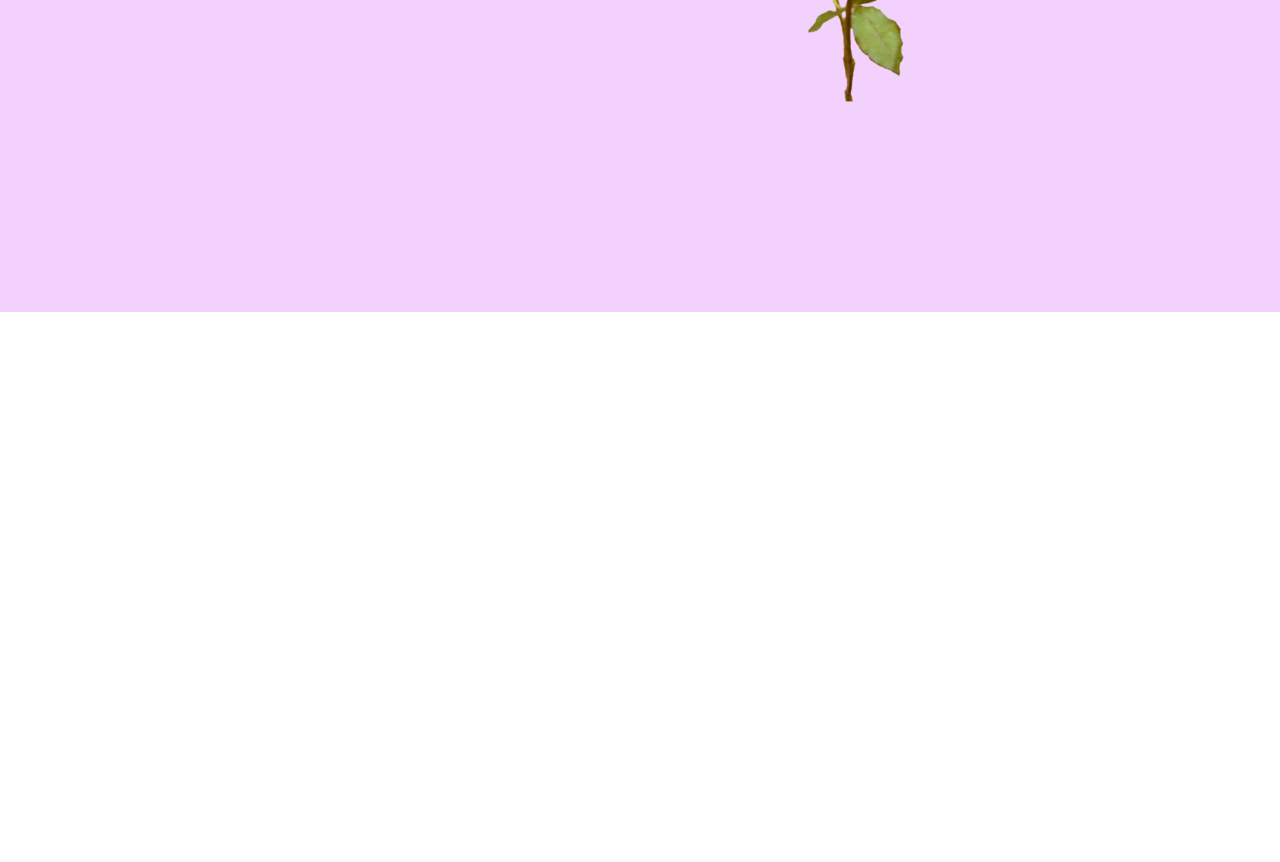
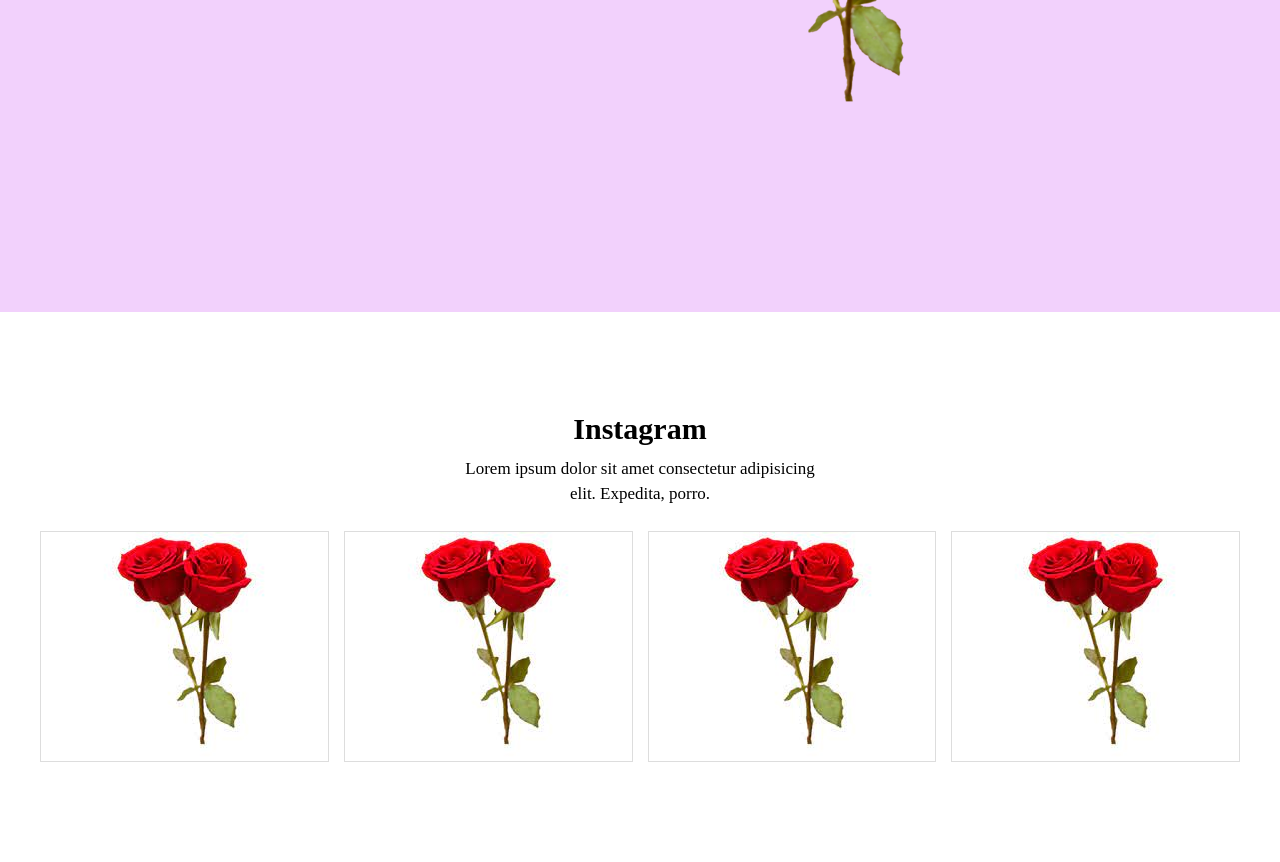
Before and after one commit to mohinranait/first-assignment-programming-hero, a plain HTML site: page index.html in a window 1280 px wide. Shown: the part 488-1350 px from the top of the page. Before the commit the page ends 800 px from the top, so only its background shows below. Drawn offline with Linux system fonts and the light colour scheme.

Commit message:
Instagram section

```diff
--- a/assets/css/style.css
+++ b/assets/css/style.css
@@ -55,3 +55,37 @@ p,h1,h2,h3,h4{
     background-color: rgb(194, 6, 6);
     color: white;
 }
+
+/* Section header */
+.instagram{
+    padding: 100px 0;
+}
+.section-header{
+    width: 45%;
+    margin: 0 auto;
+    margin-bottom: 25px;
+}
+.section-title,.section-text{
+    text-align: center;
+}
+.section-title{
+    font-size: 30px;
+    margin-bottom: 10px;
+}
+.section-text{
+    width: 70%;
+    margin: 0 auto;
+    line-height: 25px;
+    font-size: 17px;
+}
+.instagram-wrap{
+    display: flex;
+    gap: 15px;
+    justify-content: space-between;
+}
+.instagram-item{
+    border: 1px solid #ddd;
+    width: 25%;
+    text-align: center;
+
+}
--- a/index.html
+++ b/index.html
@@ -31,5 +31,41 @@
         </div>
     </header>
 
+    <main>
+        <!-- Instagram section -->
+        <section class="instagram">
+            <div class="container">
+                <div class="section-header">
+                    <h2 class="section-title">Instagram</h2>
+                    <p class="section-text">Lorem ipsum dolor sit amet consectetur adipisicing elit. Expedita, porro.</p>
+                </div>
+                <div class="instagram-wrap">
+                    <div class="instagram-item">
+                        <figure>
+                            <img class="instagram-img" src="./assets/images/1.jpg" alt="">
+                        </figure>
+                    </div>
+                    <div class="instagram-item">
+                        <figure>
+                            <img class="instagram-img" src="./assets/images/1.jpg" alt="">
+                        </figure>
+                    </div>
+                    <div class="instagram-item">
+                        <figure>
+                            <img class="instagram-img" src="./assets/images/1.jpg" alt="">
+                        </figure>
+                    </div>
+                    <div class="instagram-item">
+                        <figure>
+                            <img class="instagram-img" src="./assets/images/1.jpg" alt="">
+                        </figure>
+                    </div>
+                </div>
+            </div>
+        </section>
+
+
+    </main>
+
 </body>
 </html>
```
